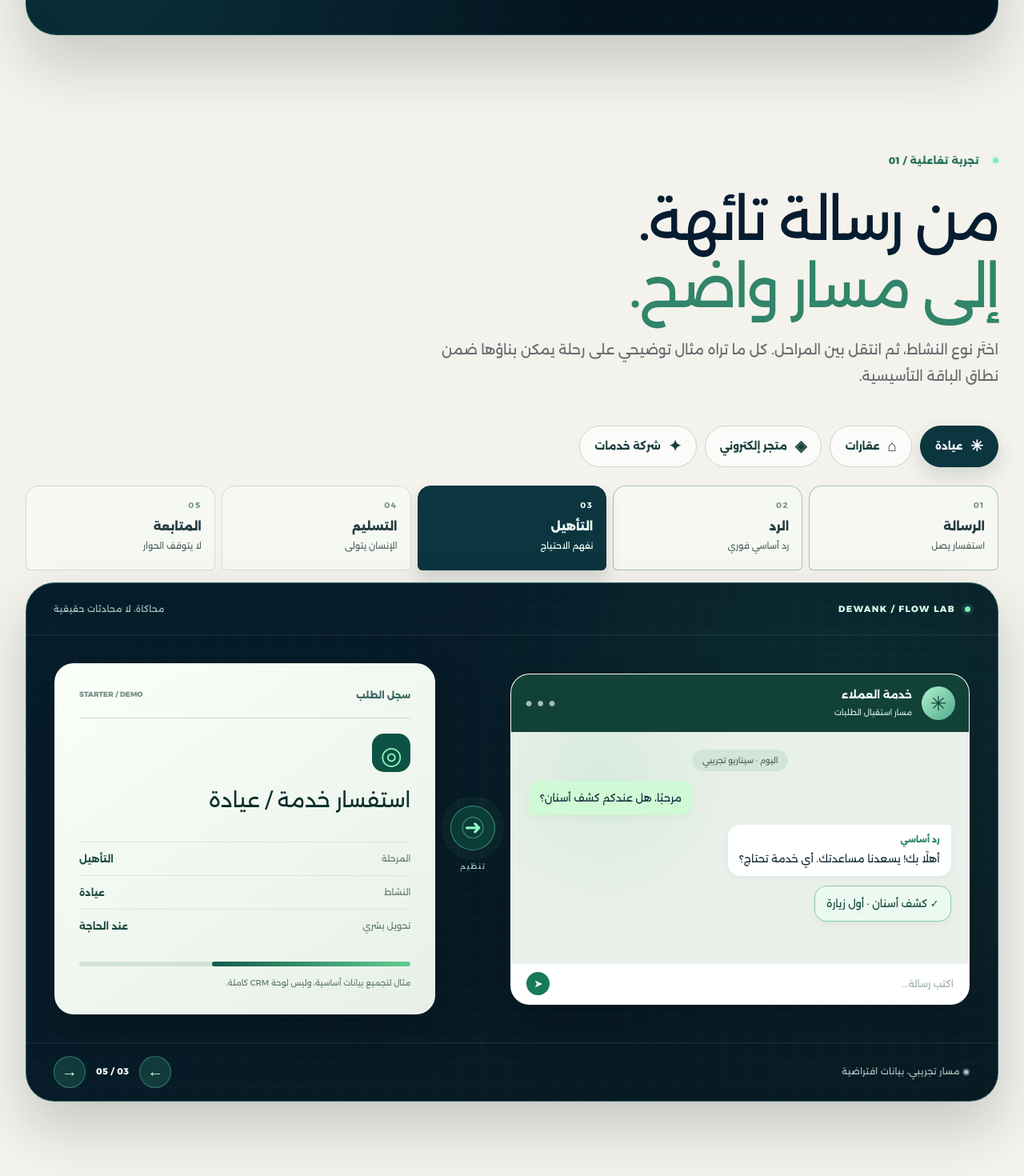
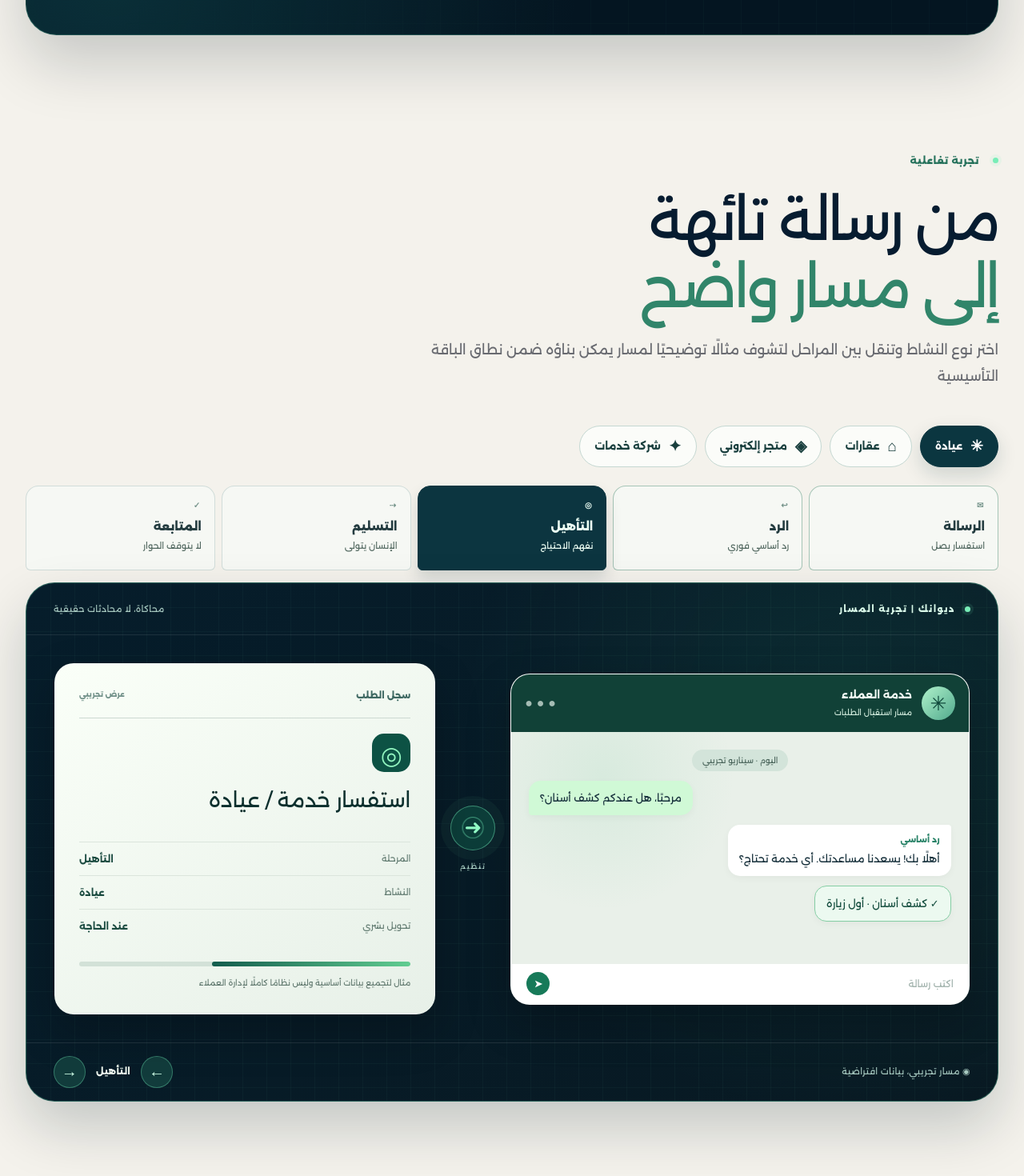
Before and after one commit to mohammedrashad2011-ui/Dewank-2026-website, a Next.js app: page /offers/whatsapp-automation-starter in a window 1280 px wide. Shown: the part 1083-2553 px from the top of the page at 80% size. Built offline with nearby package versions, Linux system fonts and the light colour scheme; no server answers.

Commit message:
refine: remove numbered UI and sentence-ending dots, fully localize Arabic journey

```diff
--- a/app/(ar)/offers/whatsapp-automation-starter/whatsapp-cinematic.tsx
+++ b/app/(ar)/offers/whatsapp-automation-starter/whatsapp-cinematic.tsx
@@ -97,9 +97,9 @@ export function AutomationJourney({ locale }: { locale: Locale }) {
   return (
     <section className="shell wa-cinema-journey" aria-labelledby={"wa-cinema-journey-title-" + locale} dir={ar ? "rtl" : "ltr"}>
       <div className="wa-cinema-section-head">
-        <span className="wa-cinema-eyebrow"><span className="wa-cinema-live" /> {ar ? "تجربة تفاعلية" : "Interactive experience"} / 01</span>
-        <h2 id={"wa-cinema-journey-title-" + locale}>{ar ? "من رسالة تائهة." : "From a scattered message."}<br /><em>{ar ? "إلى مسار واضح." : "To a clear next step."}</em></h2>
-        <p>{ar ? "اختَر نوع النشاط، ثم انتقل بين المراحل. كل ما تراه مثال توضيحي على رحلة يمكن بناؤها ضمن نطاق الباقة التأسيسية." : "Choose a business, then step through the journey. This is a conceptual demonstration of what a starter flow can do."}</p>
+        <span className="wa-cinema-eyebrow"><span className="wa-cinema-live" /> {ar ? "تجربة تفاعلية" : "Interactive experience"}</span>
+        <h2 id={"wa-cinema-journey-title-" + locale}>{ar ? "من رسالة تائهة" : "From a scattered message"}<br /><em>{ar ? "إلى مسار واضح" : "To a clear next step"}</em></h2>
+        <p>{ar ? "اختر نوع النشاط وتنقل بين المراحل لتشوف مثالًا توضيحيًا لمسار يمكن بناؤه ضمن نطاق الباقة التأسيسية" : "Choose a business and step through a conceptual demonstration of what a starter flow can do"}</p>
       </div>
 
       <div className="wa-cinema-industry" aria-label={ar ? "اختر نوع النشاط" : "Choose a business type"}>
@@ -108,13 +108,13 @@ export function AutomationJourney({ locale }: { locale: Locale }) {
 
       <div className="wa-cinema-stepper" aria-label={ar ? "مراحل المسار التجريبي" : "Example journey steps"}>
         {steps.map((step, index) => <button type="button" key={step.number} aria-current={index === stage ? "step" : undefined} onClick={() => setStage(index)} className={index <= stage ? "is-passed" : ""}>
-          <b>{step.number}</b><span>{t(step.title, locale)}</span><small>{t(step.detail, locale)}</small>
+          <b aria-hidden="true">{["✉", "↩", "◎", "⇢", "✓"][index]}</b><span>{t(step.title, locale)}</span><small>{t(step.detail, locale)}</small>
         </button>)}
       </div>
 
       <div className="wa-cinema-console">
         <div className="wa-cinema-console-top">
-          <span><span className="wa-cinema-live" /> DEWANK / FLOW LAB</span>
+          <span><span className="wa-cinema-live" /> {ar ? "ديوانك | تجربة المسار" : "DEWANK / FLOW LAB"}</span>
           <span>{ar ? "محاكاة، لا محادثات حقيقية" : "Simulation, not live conversations"}</span>
         </div>
         <div className="wa-cinema-console-grid">
@@ -128,23 +128,23 @@ export function AutomationJourney({ locale }: { locale: Locale }) {
               {showHandover && <div className="wa-cinema-bubble is-handover"><span>↗</span> {t(scenario.handover, locale)}</div>}
               {showFollowup && <div className="wa-cinema-bubble is-system"><span className="wa-cinema-bot-tag">{ar ? "متابعة أساسية" : "Basic follow-up"}</span>{t(scenario.followup, locale)}</div>}
             </div>
-            <div className="wa-cinema-chat-compose" aria-hidden="true"><span>{ar ? "اكتب رسالة..." : "Type a message..."}</span><b>➤</b></div>
+            <div className="wa-cinema-chat-compose" aria-hidden="true"><span>{ar ? "اكتب رسالة" : "Type a message"}</span><b>➤</b></div>
           </div>
           <div className="wa-cinema-transfer" aria-hidden="true"><span className="wa-cinema-transfer-pulse" /><span>➜</span><small>{ar ? "تنظيم" : "ROUTE"}</small></div>
           <div className="wa-cinema-lead" key={"lead-" + scenario.id + "-" + stage}>
-            <div className="wa-cinema-lead-top"><span>{ar ? "سجل الطلب" : "Enquiry record"}</span><span>STARTER / DEMO</span></div>
+            <div className="wa-cinema-lead-top"><span>{ar ? "سجل الطلب" : "Enquiry record"}</span><span>{ar ? "عرض تجريبي" : "STARTER / DEMO"}</span></div>
             <div className="wa-cinema-lead-icon">◎</div>
             <h3>{showLead ? t(scenario.record, locale) : (ar ? "في انتظار التفاصيل" : "Waiting for details")}</h3>
             <div className="wa-cinema-meta"><span>{ar ? "المرحلة" : "Stage"}</span><strong aria-live="polite">{t(steps[stage].title, locale)}</strong></div>
             <div className="wa-cinema-meta"><span>{ar ? "النشاط" : "Business"}</span><strong>{t(scenario.name, locale)}</strong></div>
             <div className="wa-cinema-meta"><span>{ar ? "تحويل بشري" : "Human handover"}</span><strong className={showHandover ? "wa-cinema-status-ready" : ""}>{showHandover ? (ar ? "جاهز" : "Ready") : (ar ? "عند الحاجة" : "If needed")}</strong></div>
             <div className="wa-cinema-lead-progress"><span style={{ width: ((stage + 1) / steps.length) * 100 + "%" }} /></div>
-            <p>{ar ? "مثال لتجميع بيانات أساسية، وليس لوحة CRM كاملة." : "Illustrative basic record, not a full CRM dashboard."}</p>
+            <p>{ar ? "مثال لتجميع بيانات أساسية وليس نظامًا كاملًا لإدارة العملاء" : "Illustrative basic record, not a full CRM dashboard"}</p>
           </div>
         </div>
         <div className="wa-cinema-console-bottom">
           <span>◉ {ar ? "مسار تجريبي، بيانات افتراضية" : "Demo flow, fictional data"}</span>
-          <div><button type="button" onClick={() => setStage(stage === 0 ? steps.length - 1 : stage - 1)} aria-label={ar ? "الخطوة السابقة" : "Previous step"}>←</button><span>{String(stage + 1).padStart(2,"0")} / 05</span><button type="button" onClick={() => setStage((stage + 1) % steps.length)} aria-label={ar ? "الخطوة التالية" : "Next step"}>→</button></div>
+          <div><button type="button" onClick={() => setStage(stage === 0 ? steps.length - 1 : stage - 1)} aria-label={ar ? "الخطوة السابقة" : "Previous step"}>←</button><span aria-live="polite">{t(steps[stage].title, locale)}</span><button type="button" onClick={() => setStage((stage + 1) % steps.length)} aria-label={ar ? "الخطوة التالية" : "Next step"}>→</button></div>
         </div>
       </div>
     </section>
@@ -156,13 +156,13 @@ export function AutomationContrast({ locale }: { locale: Locale }) {
   return (
     <section className="shell wa-cinema-contrast" aria-labelledby={"wa-cinema-contrast-title-" + locale} dir={ar ? "rtl" : "ltr"}>
       <div className="wa-cinema-section-head">
-        <span className="wa-cinema-eyebrow">{ar ? "الفرق الحقيقي" : "The operational difference"} / 02</span>
-        <h2 id={"wa-cinema-contrast-title-" + locale}>{ar ? "نفس الرسائل." : "The same enquiries."}<br/><em>{ar ? "طريقة تعامل مختلفة." : "A different way to handle them."}</em></h2>
-        <p>{ar ? "الفكرة مش إن الروبوت يبيع بدل فريقك. الفكرة إن الفريق يستلم محادثة أوضح، في الوقت المناسب." : "Automation is not here to replace your team. It helps people take over with a clearer picture."}</p>
+        <span className="wa-cinema-eyebrow">{ar ? "الفرق الحقيقي" : "The operational difference"}</span>
+        <h2 id={"wa-cinema-contrast-title-" + locale}>{ar ? "نفس الرسائل" : "The same enquiries"}<br/><em>{ar ? "طريقة تعامل مختلفة" : "A different way to handle them"}</em></h2>
+        <p>{ar ? "الأتمتة مش بديل لفريقك، لكنها تساعد الموظف يستلم محادثة أوضح في الوقت المناسب" : "Automation is not here to replace your team, it helps people take over with a clearer picture"}</p>
       </div>
       <div className="wa-cinema-contrast-grid">
         <article className="wa-cinema-before">
-          <div className="wa-cinema-contrast-label"><span>01 / {ar ? "بدون مسار" : "Without a flow"}</span><b>×</b></div>
+          <div className="wa-cinema-contrast-label"><span>{ar ? "بدون مسار" : "Without a flow"}</span><b>×</b></div>
           <div className="wa-cinema-scatter" aria-hidden="true">
             <span>{ar ? "ممكن الأسعار؟" : "Price?"}</span>
             <span>{ar ? "لسه في حد؟" : "Anyone there?"}</span>
@@ -170,21 +170,21 @@ export function AutomationContrast({ locale }: { locale: Locale }) {
             <span>{ar ? "متى تردون؟" : "Any update?"}</span>
           </div>
           <h3>{ar ? "استفسارات متناثرة" : "Scattered conversations"}</h3>
-          <p>{ar ? "الأسئلة تتكرر، والمعلومات ناقصة، والفريق يبدأ كل مرة من الصفر." : "Questions repeat, details go missing, and every conversation starts over."}</p>
+          <p>{ar ? "الأسئلة تتكرر، والمعلومات ناقصة، والفريق يبدأ كل مرة من الصفر" : "Questions repeat, details go missing, and every conversation starts over"}</p>
         </article>
         <article className="wa-cinema-after">
-          <div className="wa-cinema-contrast-label"><span>02 / {ar ? "بمسار Starter" : "With Starter"}</span><b>✓</b></div>
+          <div className="wa-cinema-contrast-label"><span>{ar ? "بالمسار التأسيسي" : "With Starter"}</span><b>✓</b></div>
           <div className="wa-cinema-ordered" aria-hidden="true">
-            <span><i>01</i>{ar ? "رد واضح" : "First reply"}</span>
-            <span><i>02</i>{ar ? "تفاصيل أساسية" : "Key details"}</span>
-            <span><i>03</i>{ar ? "تسليم للموظف" : "Human handover"}</span>
-            <span><i>04</i>{ar ? "متابعة عند الحاجة" : "Follow-up"}</span>
+            <span><i aria-hidden="true">✓</i>{ar ? "رد واضح" : "First reply"}</span>
+            <span><i aria-hidden="true">✓</i>{ar ? "تفاصيل أساسية" : "Key details"}</span>
+            <span><i aria-hidden="true">✓</i>{ar ? "تسليم للموظف" : "Human handover"}</span>
+            <span><i aria-hidden="true">✓</i>{ar ? "متابعة عند الحاجة" : "Follow-up"}</span>
           </div>
           <h3>{ar ? "رحلة مفهومة" : "An organised journey"}</h3>
-          <p>{ar ? "من أول سؤال حتى تحويل المحادثة، تعرف الخطوة التالية بدل التخمين." : "From the first question to the right handover, there is a defined next step."}</p>
+          <p>{ar ? "من أول سؤال حتى تحويل المحادثة، تعرف الخطوة التالية بدل التخمين" : "From the first question to the right handover, there is a defined next step"}</p>
         </article>
       </div>
-      <p className="wa-cinema-scope-note">{ar ? "مشهد توضيحي فقط. باقة Starter لا تشمل CRM كاملًا أو نظام حجز متقدم؛ هذه الخدمات تُناقش بشكل منفصل." : "Illustrative experience only. Starter does not include a full CRM or advanced booking system; these require a separate scope."}</p>
+      <p className="wa-cinema-scope-note">{ar ? "المشهد توضيحي فقط، والباقة التأسيسية لا تشمل نظامًا كاملًا لإدارة العملاء أو حجزًا متقدمًا، وتُناقش هذه الخدمات بشكل منفصل" : "Illustrative experience only, Starter does not include a full CRM or advanced booking system; these require a separate scope"}</p>
     </section>
   );
 }
```
